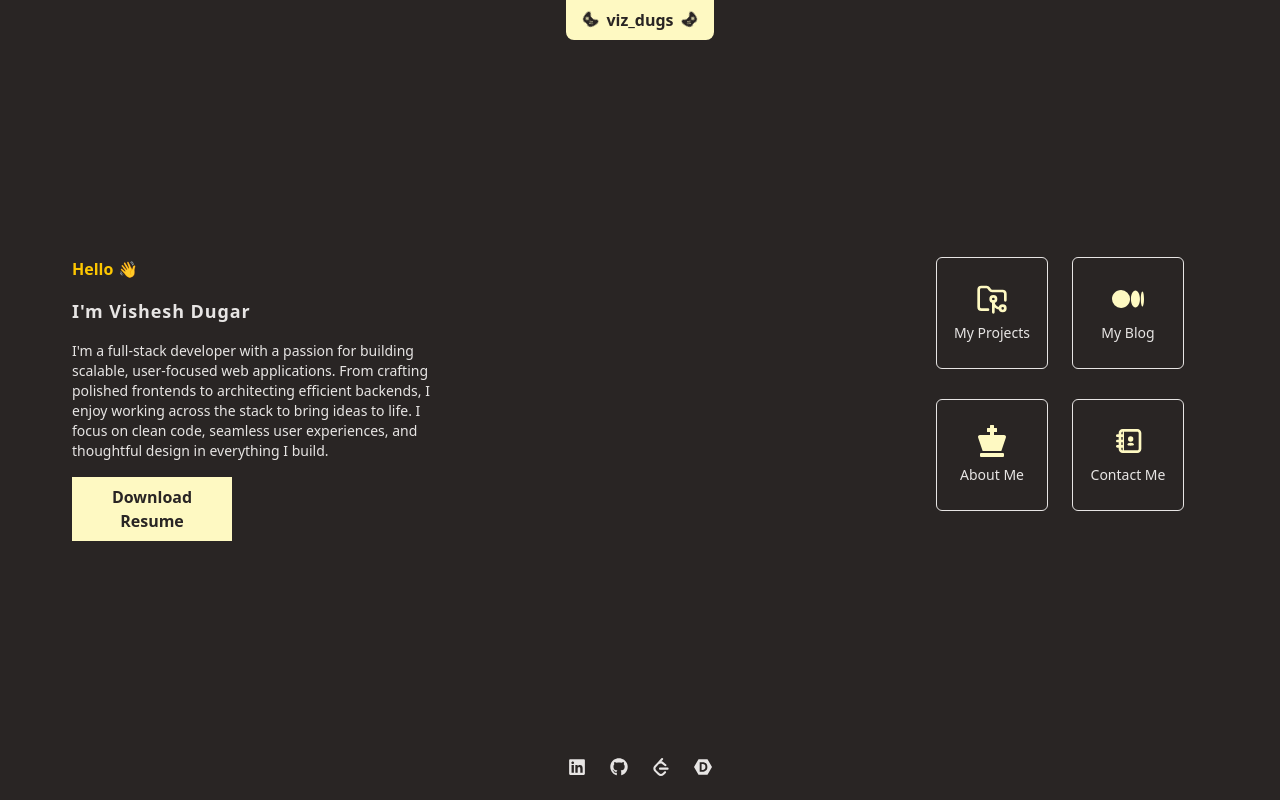
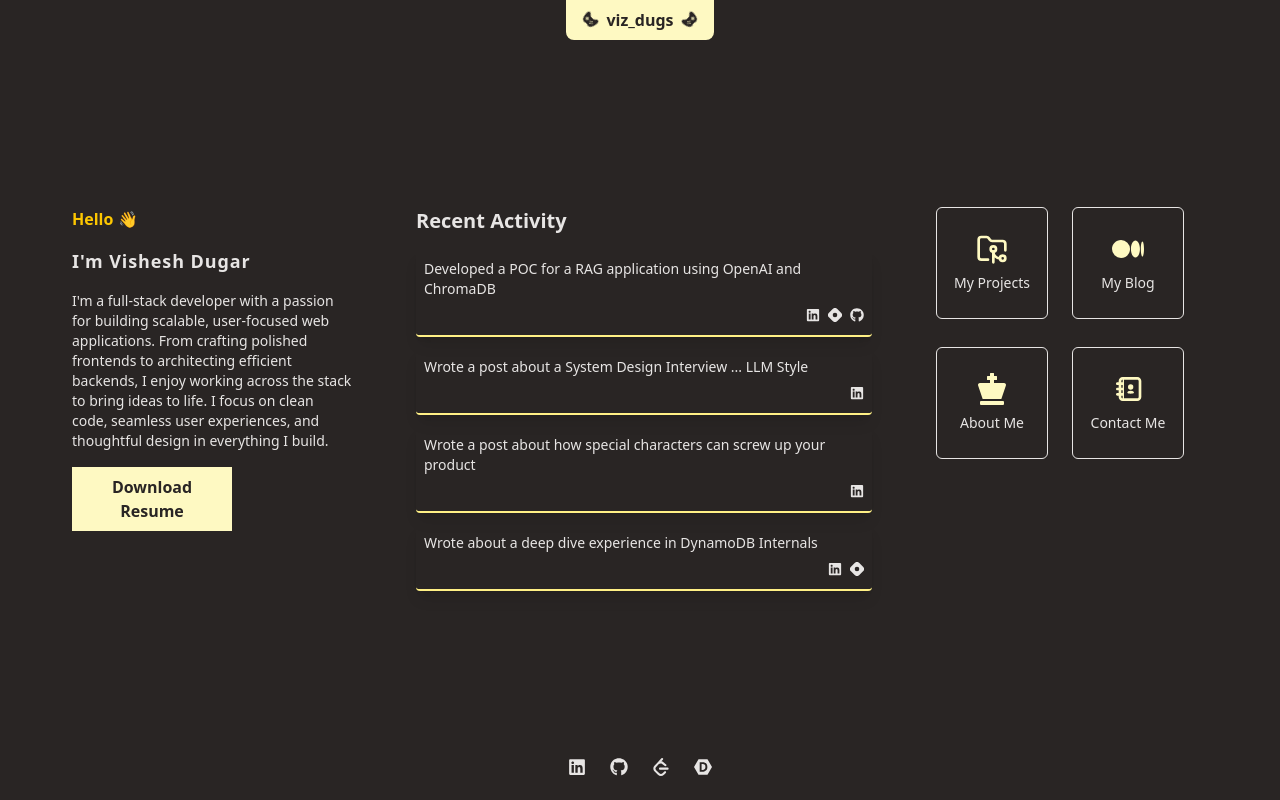
Before and after one commit to Calladrus2001/portfolio-website, a React (Vite) app: page / in a window 1280 px wide. Built offline with nearby package versions, Linux system fonts and the light colour scheme.

Commit message:
added recent activity section

```diff
--- a/src/components/BugSpawner.tsx
+++ b/src/components/BugSpawner.tsx
@@ -50,7 +50,6 @@ export default function BugSpawner() {
   const { isGameStarted, health } = useSelector((state: RootState) => state.game);
   const healthRef = useRef(health);
   const spawnBugRef = useRef<() => void>(() => {});
-  const isMobile = typeof window !== "undefined" && window.innerWidth < 768;
 
   // Keep healthRef updated with latest health
   useEffect(() => {
@@ -129,7 +128,7 @@ export default function BugSpawner() {
 
   return (
     <>
-      {isGameStarted && isMobile && (
+      {isGameStarted && (
         <div
           style={{
             position: "fixed",
--- /dev/null
+++ b/src/components/Intro/ActivityCard.tsx
@@ -0,0 +1,33 @@
+import type { ActivityData } from "../../types/ActivityData";
+import IconButton from "../IconButton";
+import { FaLinkedin, FaGithub } from "react-icons/fa";
+import { SiHashnode } from "react-icons/si";
+
+function ActivityCard({ data }: { data: ActivityData }) {
+  return (
+    <div className="flex flex-col w-full p-2 rounded-sm border-b-2 border-b-yellow-200 shadow-lg text-sm">
+      <div>{data.description}</div>
+      <div className="flex justify-end mt-2">
+        <ul className="flex gap-4 lg:gap-2">
+          {data.links.map((link, idx) =>
+            Object.entries(link).map(([key, url]) => {
+              if (!url) return null;
+              let Icon;
+              if (key.toLowerCase() === "linkedin") Icon = FaLinkedin;
+              else if (key.toLowerCase() === "github") Icon = FaGithub;
+              else if (key.toLowerCase() === "hashnode") Icon = SiHashnode;
+              else return null;
+              return (
+                <li key={key + url + idx}>
+                  <IconButton url={url} Icon={Icon} />
+                </li>
+              );
+            })
+          )}
+        </ul>
+      </div>
+    </div>
+  );
+}
+
+export default ActivityCard;
--- a/src/components/GridItem.tsx
+++ b/src/components/Intro/GridItem.tsx
@@ -1,5 +1,5 @@
 import type { IconType } from "react-icons";
-import openUrlInNewTab from "../utils/openUrlInNewTab";
+import openUrlInNewTab from "../../utils/openUrlInNewTab";
 
 type GridItemProps = {
   IconProp: IconType;
--- /dev/null
+++ b/src/data/activity.json
@@ -0,0 +1,41 @@
+[
+  {
+    "id": 1,
+    "description": "Developed a POC for a RAG application using OpenAI and ChromaDB",
+    "links": [
+      {
+        "linkedin": "https://www.linkedin.com/posts/vishesh-dugar-8464341b7_openai-chromadb-rag-activity-7352933142162280450-dOjG?utm_source=share&utm_medium=member_desktop&rcm=ACoAADJucrYB6HLMN9OuBZVKxSiJcL-GjPwG-aQ",
+        "Hashnode": "https://vishesh-dugar.hashnode.dev/how-to-build-rag-from-scratch-embeddings-vector-storage-and-openai-integration",
+        "github": "https://github.com/Calladrus2001/RAG-poc"
+      }
+    ]
+  },
+  {
+    "id": 2,
+    "description": "Wrote a post about a System Design Interview ... LLM Style",
+    "links": [
+      {
+        "linkedin": "https://www.linkedin.com/posts/vishesh-dugar-8464341b7_systemdesign-techinterview-techstory-activity-7351124940714102785-_ZIu?utm_source=share&utm_medium=member_desktop&rcm=ACoAADJucrYB6HLMN9OuBZVKxSiJcL-GjPwG-aQ"
+      }
+    ]
+  },
+  {
+    "id": 3,
+    "description": "Wrote a post about how special characters can screw up your product",
+    "links": [
+      {
+        "linkedin": "https://www.linkedin.com/posts/vishesh-dugar-8464341b7_webdevelopment-security-inputvalidation-activity-7350395882086821890-rsAN?utm_source=share&utm_medium=member_desktop&rcm=ACoAADJucrYB6HLMN9OuBZVKxSiJcL-GjPwG-aQ"
+      }
+    ]
+  },
+  {
+    "id": 4,
+    "description": "Wrote about a deep dive experience in DynamoDB Internals",
+    "links": [
+      {
+        "linkedin": "https://www.linkedin.com/posts/vishesh-dugar-8464341b7_ion-dynamodb-aws-activity-7347859677189181440-te_u?utm_source=share&utm_medium=member_desktop&rcm=ACoAADJucrYB6HLMN9OuBZVKxSiJcL-GjPwG-aQ",
+        "Hashnode": "https://vishesh-dugar.hashnode.dev/dynamodb-internals-1-how-does-it-store-data"
+      }
+    ]
+  }
+]
--- a/src/screens/Intro.tsx
+++ b/src/screens/Intro.tsx
@@ -1,4 +1,6 @@
-import GridItem from "../components/GridItem";
+import GridItem from "../components/Intro/GridItem";
+import ActivityCard from "../components/Intro/ActivityCard";
+import activityData from "../data/activity.json";
 import { LuFolderGit2 } from "react-icons/lu";
 import { BsMedium } from "react-icons/bs";
 import { FaChessKing } from "react-icons/fa";
@@ -14,7 +16,7 @@ const downloadResumeHandler = () => {
 function Intro() {
   return (
     <div className="my-auto px-16 w-full flex flex-col lg:flex-row gap-16 justify-between align-middle">
-      <div className="lg:max-w-1/2 flex flex-col space-y-4">
+      <div className="lg:max-w-70 flex flex-col space-y-4">
         <h4 className="font-semibold text-yellow-400">Hello 👋</h4>
         <h2 className="text-lg font-semibold tracking-wider">I'm Vishesh Dugar</h2>
         <p className="text-sm max-w-96">
@@ -31,7 +33,15 @@ function Intro() {
           Download Resume
         </button>
       </div>
-      <div className="max-w-70 mx-auto grid grid-rows-2 grid-flow-col space-x-4 space-y-4 lg:space-x-6 lg:space-y-6 lg:mx-0">
+      <div className="flex flex-col min-w-80 lg:mx-w-1/3 space-y-4">
+        <h2 className="text-xl font-semibold">Recent Activity</h2>
+        <div className="flex flex-col gap-3">
+          {activityData.map((activity) => (
+            <ActivityCard key={activity.id} data={activity} />
+          ))}
+        </div>
+      </div>
+      <div className="max-h-70 max-w-70 mx-auto grid grid-rows-2 grid-flow-col space-x-4 space-y-4 lg:space-x-6 lg:space-y-6 lg:mx-0">
         <GridItem
           IconProp={LuFolderGit2}
           text="My Projects"
--- /dev/null
+++ b/src/types/ActivityData.ts
@@ -0,0 +1,11 @@
+export interface ActivityLink {
+  linkedin?: string;
+  Hashnode?: string;
+  github?: string;
+}
+
+export interface ActivityData {
+  id: number;
+  description: string;
+  links: ActivityLink[];
+}
```
